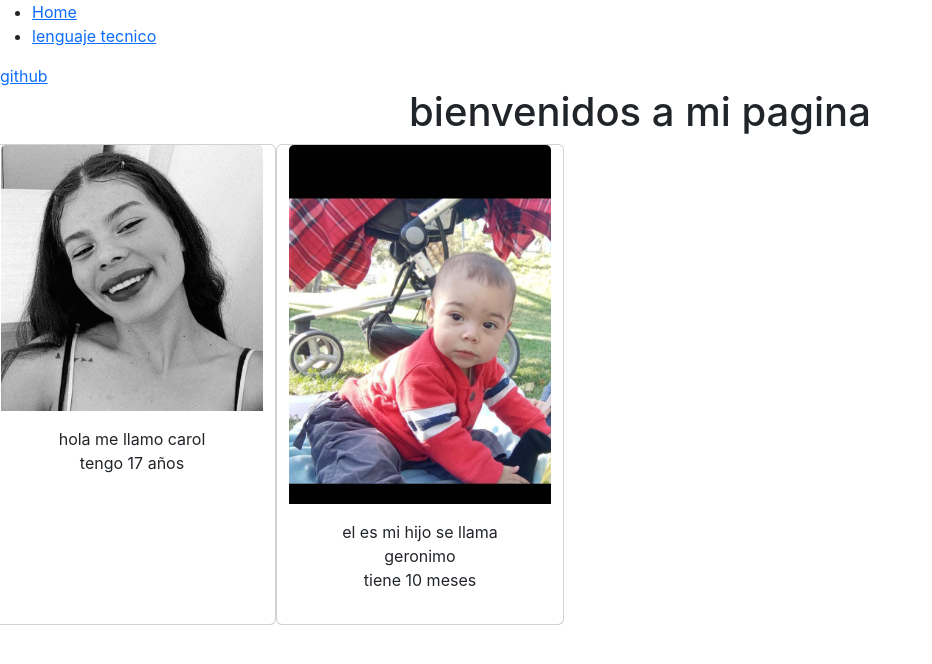
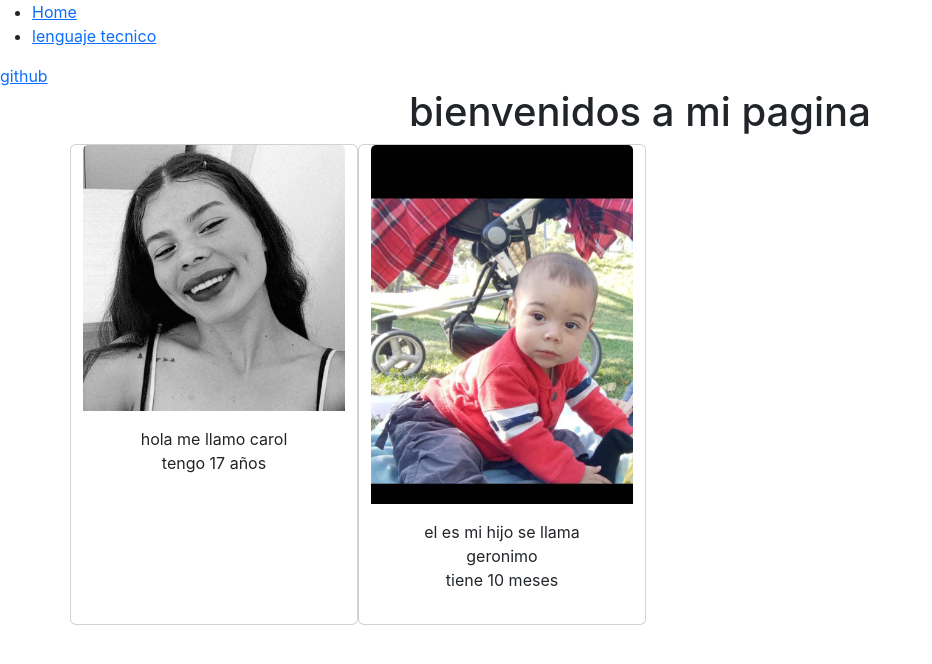
Before and after one commit to Dahianita53/Dahianita53.github.io, a React (Create React App) app: page / in a window 1280 px wide. Shown: the top 664 px of the page, without its empty margins (0-932 px from the left). Built offline with nearby package versions, Linux system fonts and the light colour scheme.

Commit message:
Añadi container

```diff
--- a/src/pages/Home.js
+++ b/src/pages/Home.js
@@ -1,11 +1,10 @@
 function Home() {
-    return (<div className="App">
+    return (
+        <div className="App container">
             <h1> bienvenidos<span> a mi pagina </span></h1>
             <div className="row">
-
                 <div className="card" style={{ width: "18rem" }}>
                     <div className="col">
-
                         <img src="yop.jpg" className="card-img-top" alt="10" />
                     </div>
 
@@ -14,12 +13,10 @@ function Home() {
                             <br></br>
                             tengo 17 años
                         </p>
-
                     </div>
                 </div>
                 <div className="card" style={{ width: "18rem" }}>
                     <div className="col">
-
                         <img src="gero.jpg" className="card-img-top" alt="10" />
                     </div>
 
@@ -28,12 +25,10 @@ function Home() {
                             <br></br>
                             tiene 10 meses
                         </p>
-
                     </div>
                 </div>
             </div>
-
-
-    </div>)
+        </div>
+    )
 }
 export default Home
```
Lines whose indentation alone changed are shown as unchanged.
